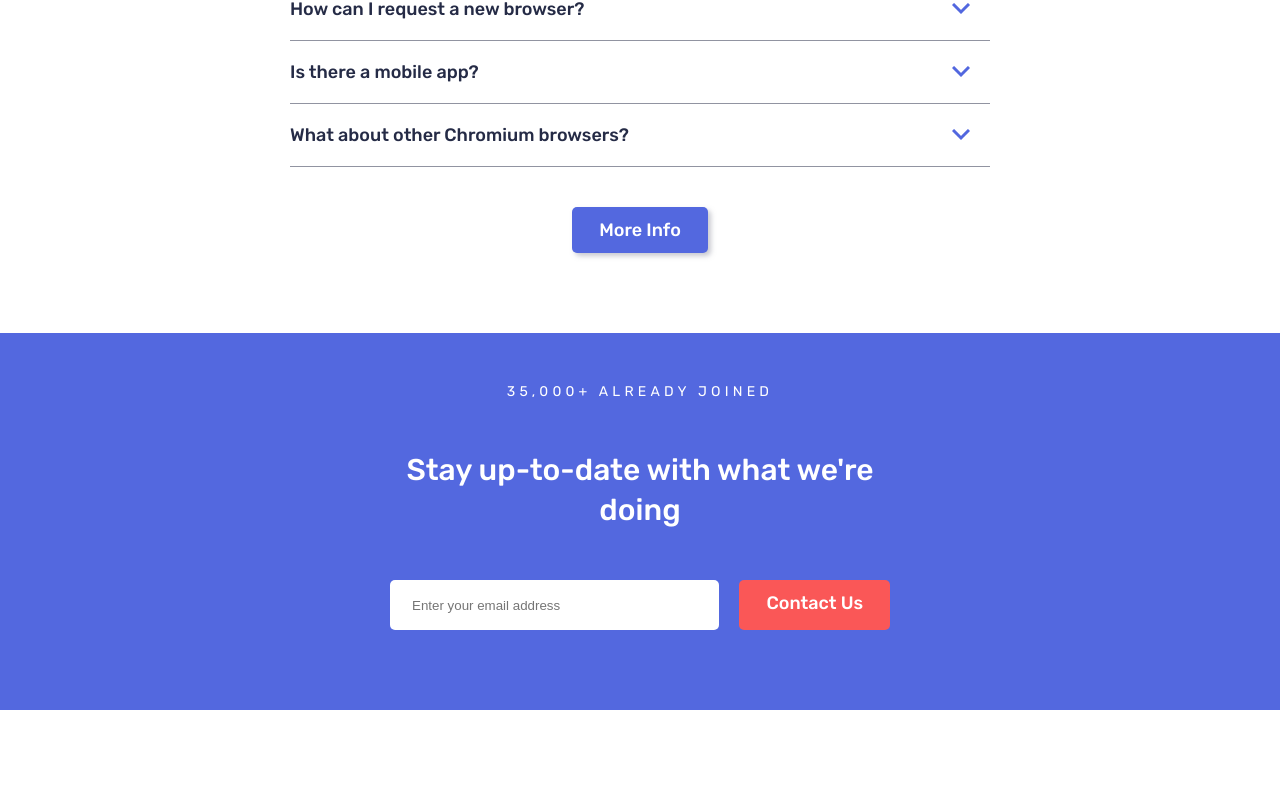
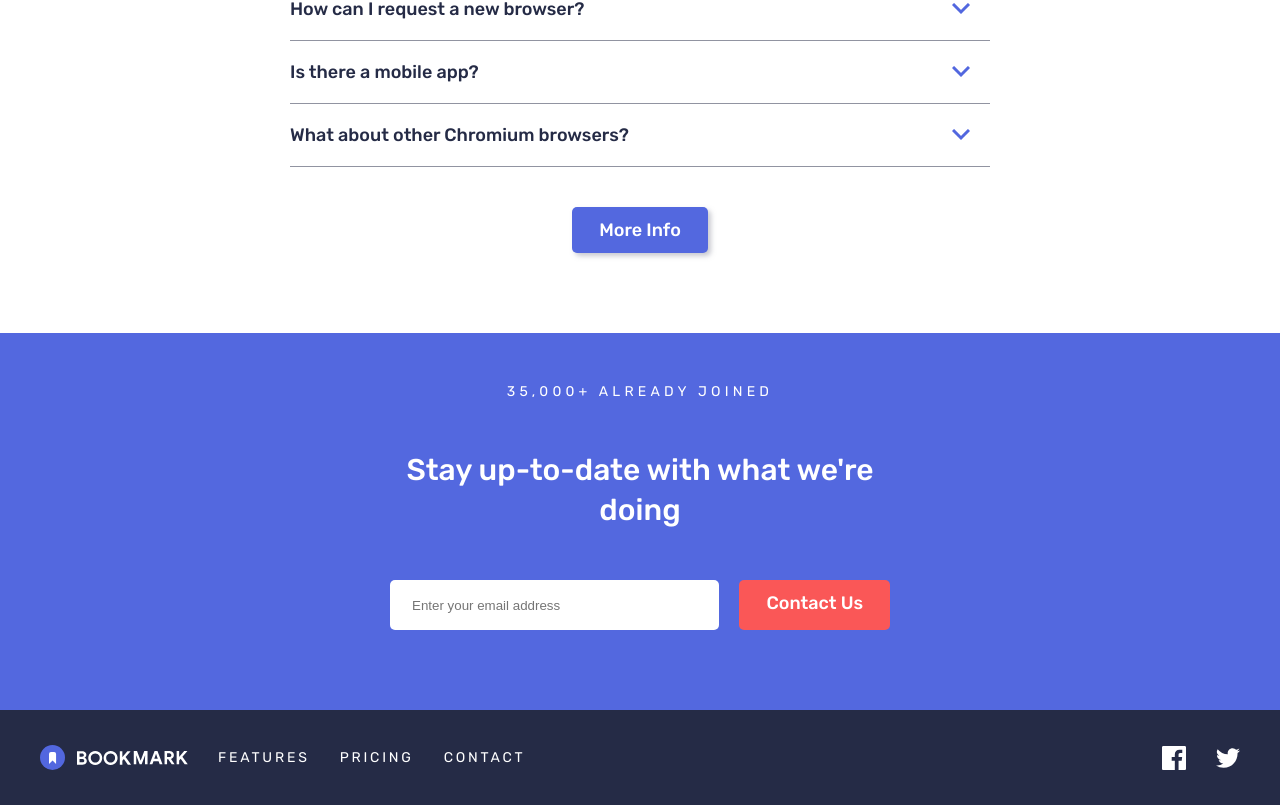
Before and after one commit to nicoleyry/bookmark-landing-page, a React (Create React App) app: page / in a window 1280 px wide. Shown: the part 2281-3086 px from the top of the page. Before the commit the page ends 2991 px from the top, so only its background shows below. Built offline with nearby package versions, Linux system fonts and the light colour scheme.

Commit message:
add footer section

```diff
--- a/src/App.js
+++ b/src/App.js
@@ -5,6 +5,7 @@ import Features from './components/Features';
 import Download from './components/Download';
 import FAQ from './components/FAQ';
 import Contact from './components/Contact';
+import Footer from './components/Footer';
 
 function App() {
 	return (
@@ -17,6 +18,7 @@ function App() {
 				<FAQ />
 			</div>
 			<Contact />
+			<Footer />
 		</div>
 	);
 }
--- a/src/components/Contact.js
+++ b/src/components/Contact.js
@@ -27,7 +27,7 @@ export default function Contact() {
 
 	return (
 		<div className='contact'>
-			<div className='content'>
+			<div className='wrapper'>
 				<p className='subtitle'>35,000+ already joined</p>
 				<p className='title'>Stay up-to-date with what we're doing</p>
 				<div className='contact-form'>
--- /dev/null
+++ b/src/components/Footer.js
@@ -0,0 +1,23 @@
+import '../styles/footer.scss';
+import { ReactComponent as Logo } from '../assets/images/logo-bookmark.svg';
+import { ReactComponent as FBLogo } from '../assets/images/icon-facebook.svg';
+import { ReactComponent as TwitterLogo } from '../assets/images/icon-twitter.svg';
+
+export default function Footer() {
+	return (
+		<div className="footer">
+			<div className="wrapper">
+				<div className="menu-container">
+					<Logo className='logo'/>
+					<p className="menu">features</p>
+					<p className="menu">pricing</p>
+					<p className="menu">contact</p>
+				</div>
+				<div className="social-container">
+					<FBLogo className='logo fb' />
+					<TwitterLogo className='logo twitter'/>
+				</div>
+			</div>
+		</div>
+	)
+}
--- a/src/styles/_mixins.scss
+++ b/src/styles/_mixins.scss
@@ -44,3 +44,17 @@
 	color: var.$grayish-blue;
 	line-height: 30px;
 }
+
+@mixin menu-text($font-color) {
+	text-transform: uppercase;
+	color: $font-color;
+	cursor: pointer;
+	font-size: 14px;
+	letter-spacing: .2em;
+
+	&:hover {
+		color: var.$soft-red;
+		transform: translateY(3px);
+		transition-duration: .2s;
+	}
+}
--- a/src/styles/contact.scss
+++ b/src/styles/contact.scss
@@ -4,13 +4,13 @@
 .contact {
 	margin-top: var.$content-gap;
 	background-color: var.$soft-blue;
+	color: var.$white;
 
-	& .content {
+	& .wrapper {
 		max-width: 500px;
 		text-align: center;
 		margin: 0 auto;
 		padding: 50px 0 80px;
-		color: var.$white;
 		display: flex;
 		flex-direction: column;
 		gap: 50px;
--- /dev/null
+++ b/src/styles/footer.scss
@@ -0,0 +1,50 @@
+@use "./variables" as var;
+@use "./mixins" as mix;
+
+.footer {
+	background-color: var.$very-dark-blue;
+	color: var.$white;
+
+	& .wrapper {
+		max-width: 1200px;
+		display: flex;
+		justify-content: space-between;
+		align-items: center;
+		margin: 0 auto;
+		padding: 35px 0;
+
+		& .menu-container {
+			display: flex;
+			gap: 30px;
+			align-items: center;
+
+			& .menu {
+				@include mix.menu-text(var.$white);
+			}
+
+			& .logo {
+				cursor: pointer;
+
+				&>g>path {
+					fill: var.$white;
+				}
+			}
+		}
+
+		& .social-container {
+			display: flex;
+			gap: 30px;
+			align-items: center;
+
+			& .logo {
+				cursor: pointer;
+
+				&:hover {
+					& path {
+						fill: var.$soft-red;
+					}
+				}
+			}
+		}
+	}
+}
--- a/src/styles/nav.scss
+++ b/src/styles/nav.scss
@@ -17,18 +17,7 @@
 		gap: 30px;
 
 		& .menu {
-			text-transform: uppercase;
-			color: var.$very-dark-blue;
-			cursor: pointer;
-			font-size: 14px;
-			letter-spacing: .2em;
-
-			&:hover,
-			&:focus {
-				color: var.$soft-red;
-				transform: translateY(3px);
-				transition-duration: .2s;
-			}
+			@include mix.menu-text(var.$very-dark-blue);
 
 			&.login {
 				@include mix.btn-style(var.$soft-red);
```
